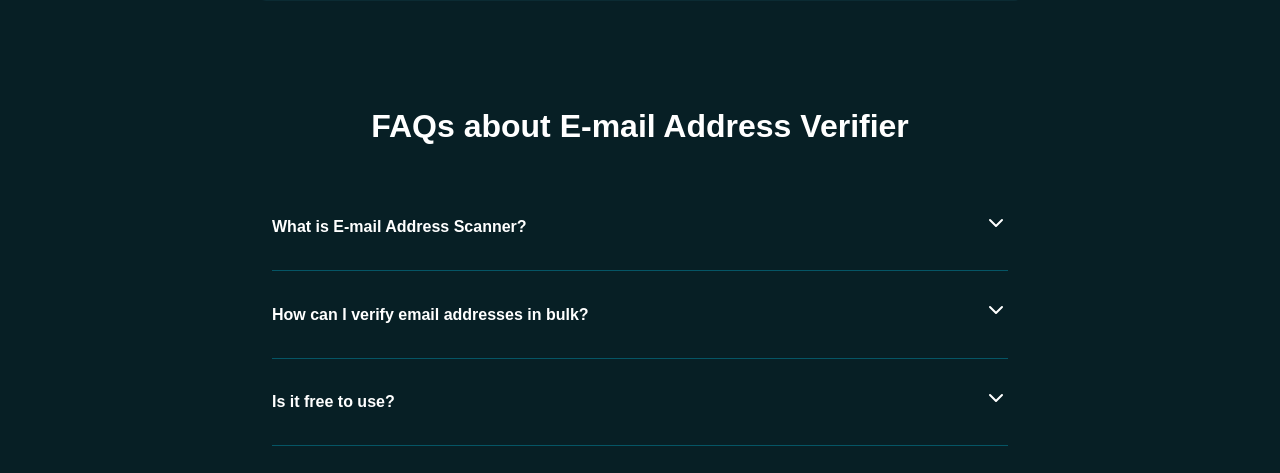
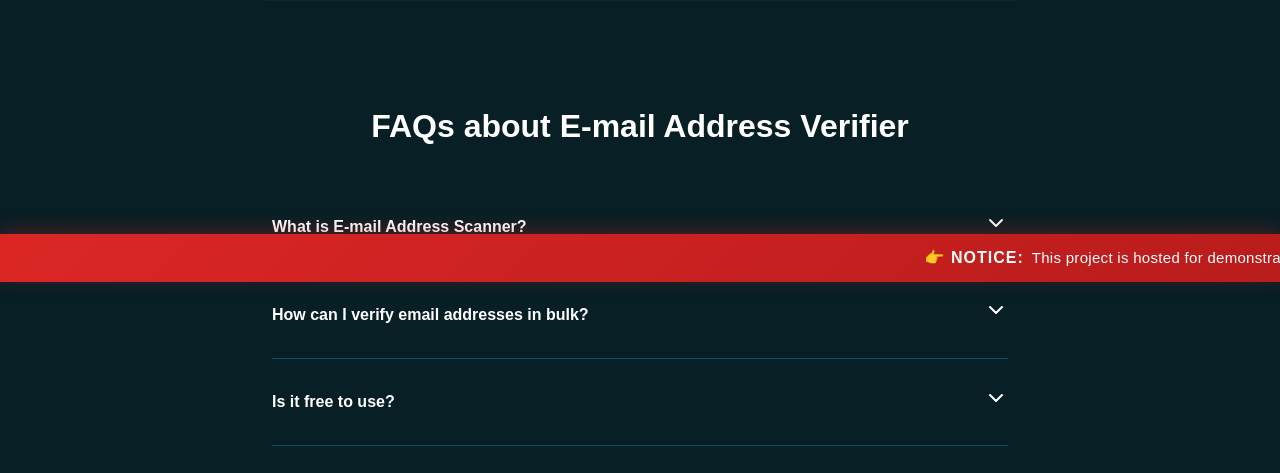
Before and after one commit to gith-karan/vast-devops-project, a Django app: page /services/email/ in a window 1280 px wide. Shown: the part 518-991 px from the top of the page. Run offline with Django 5.2, Linux system fonts and the light colour scheme.

Commit message:
Update to show Notice

```diff
--- a/services/templates/services/email.html
+++ b/services/templates/services/email.html
@@ -828,6 +828,7 @@
             }, 3000);
         }
     </script>
+    {% include "includes/demo_notice.html" %}
 </body>
 
 </html>
```
